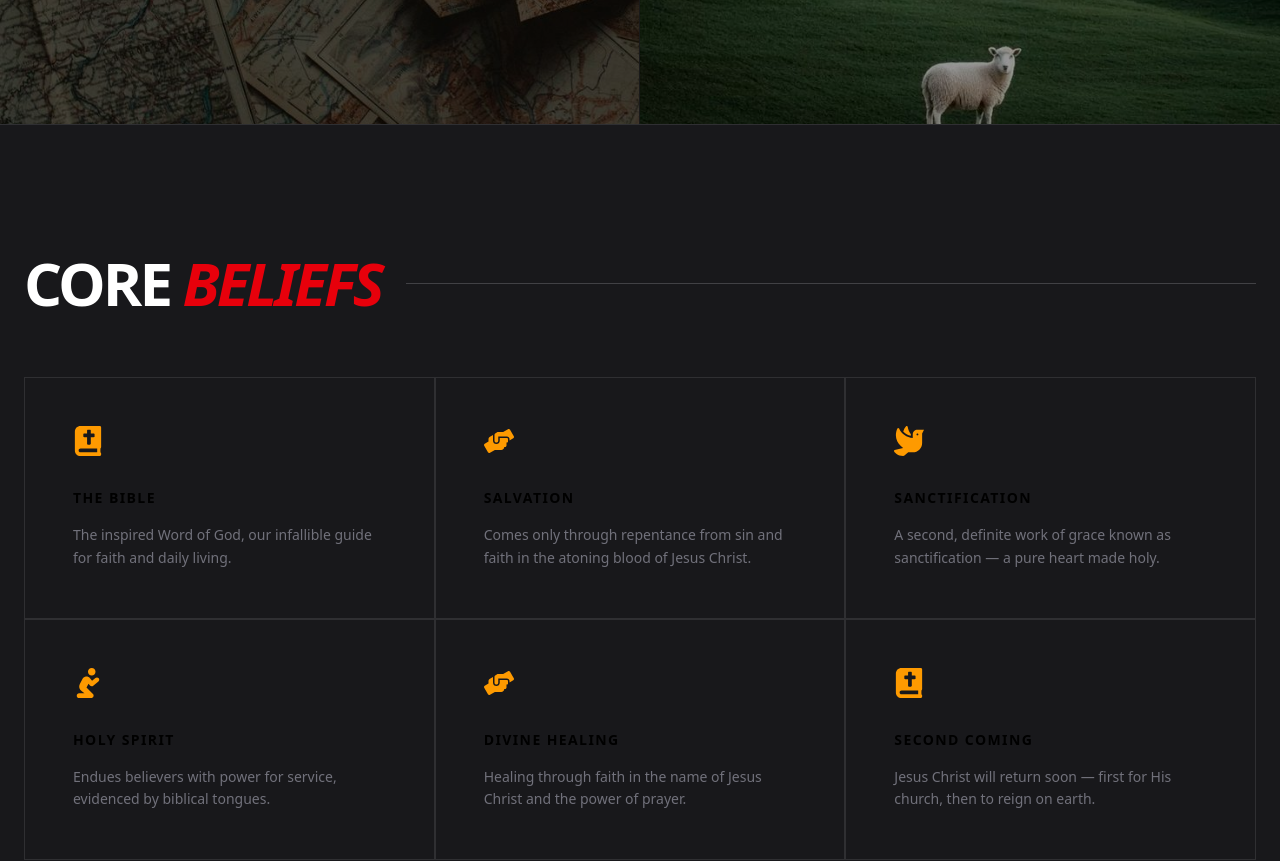
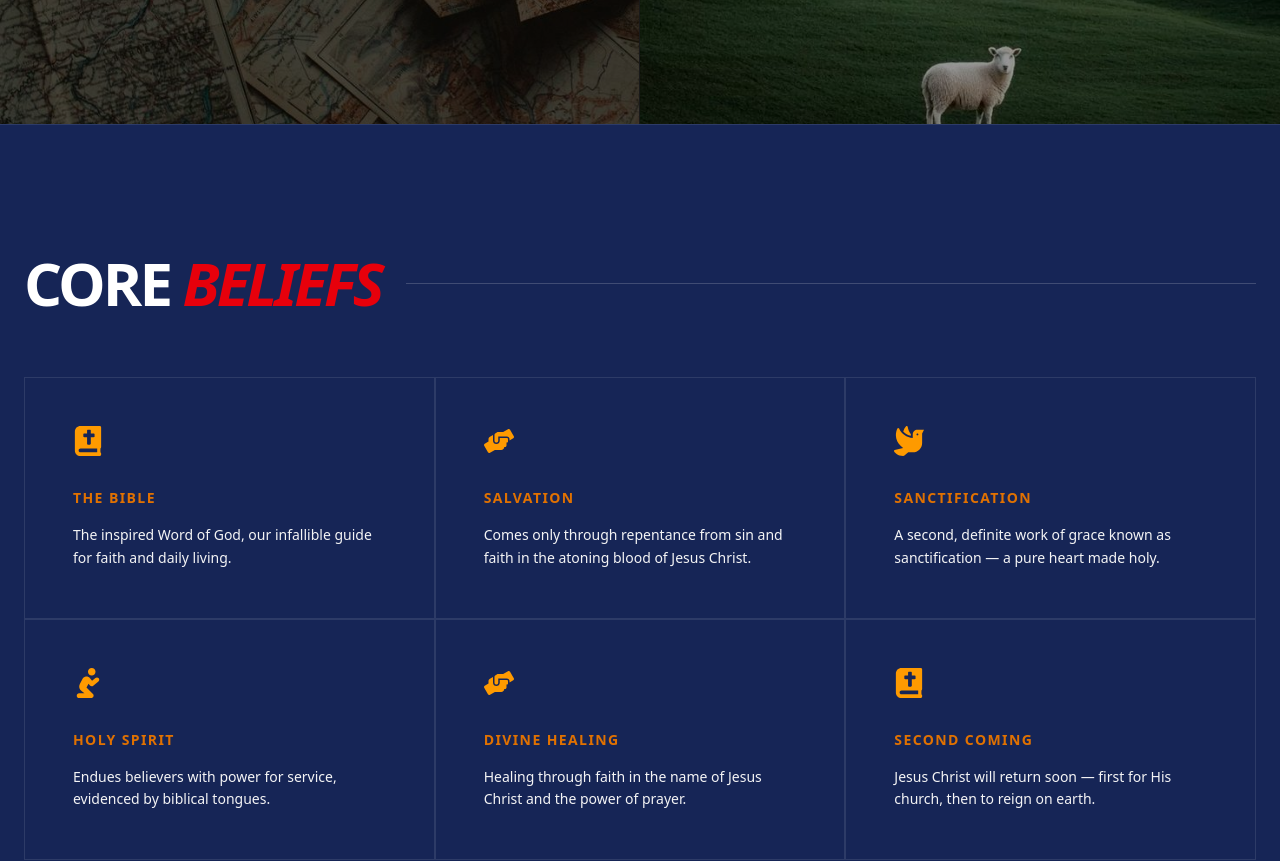
Before and after one commit to bugijay7/afckiambaa, a React (Vite) app in the folder frontend/: page /about in a window 1280 px wide. Shown: the part 4560-5421 px from the top of the page. Built offline with nearby package versions, Linux system fonts and the light colour scheme.

Commit message:
about color

```diff
--- a/frontend/src/pages/About.jsx
+++ b/frontend/src/pages/About.jsx
@@ -229,7 +229,7 @@ function About() {
       </section>
 
       {/* 5. BELIEFS */}
-      <section id="beliefs" className="py-32 px-6 bg-zinc-900 border-t border-white/10">
+      <section id="beliefs" className="py-32 px-6 bg-blue-950 border-t border-white/10">
         <div className="max-w-7xl mx-auto">
           <div className="flex items-center gap-6 mb-16">
             <h2 className="text-6xl font-black tracking-tighter text-white uppercase">
@@ -243,8 +243,8 @@ function About() {
                 <div className="text-amber-500 text-3xl mb-8 group-hover:text-blue-600 transition-colors">
                   {belief.icon}
                 </div>
-                <h3 className="font-black tracking-widest uppercase text-sm mb-4">{belief.title}</h3>
-                <p className="text-zinc-500 group-hover:text-zinc-800 text-sm leading-relaxed">
+                <h3 className="font-black tracking-widest uppercase text-amber-600 text-sm mb-4">{belief.title}</h3>
+                <p className="text-zinc-100 group-hover:text-zinc-800 text-sm leading-relaxed">
                   {belief.text}
                 </p>
               </div>
```
